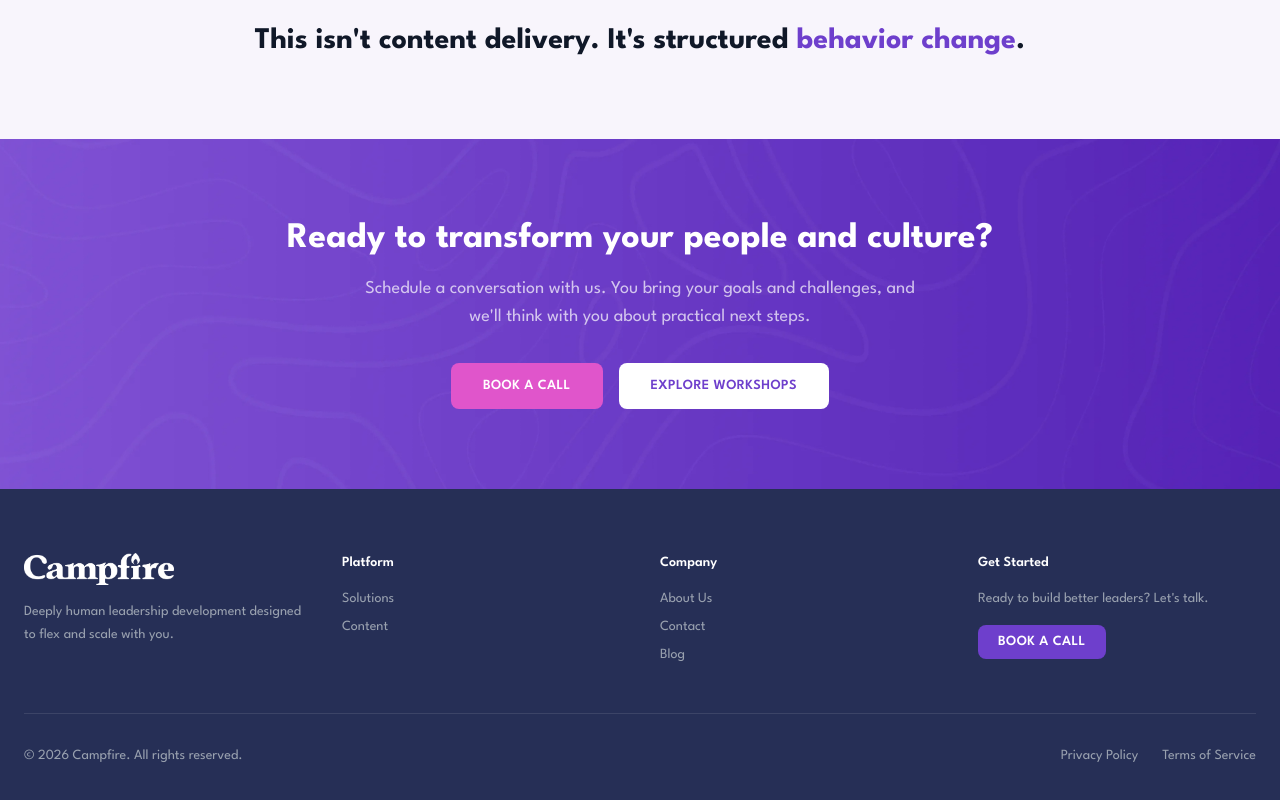
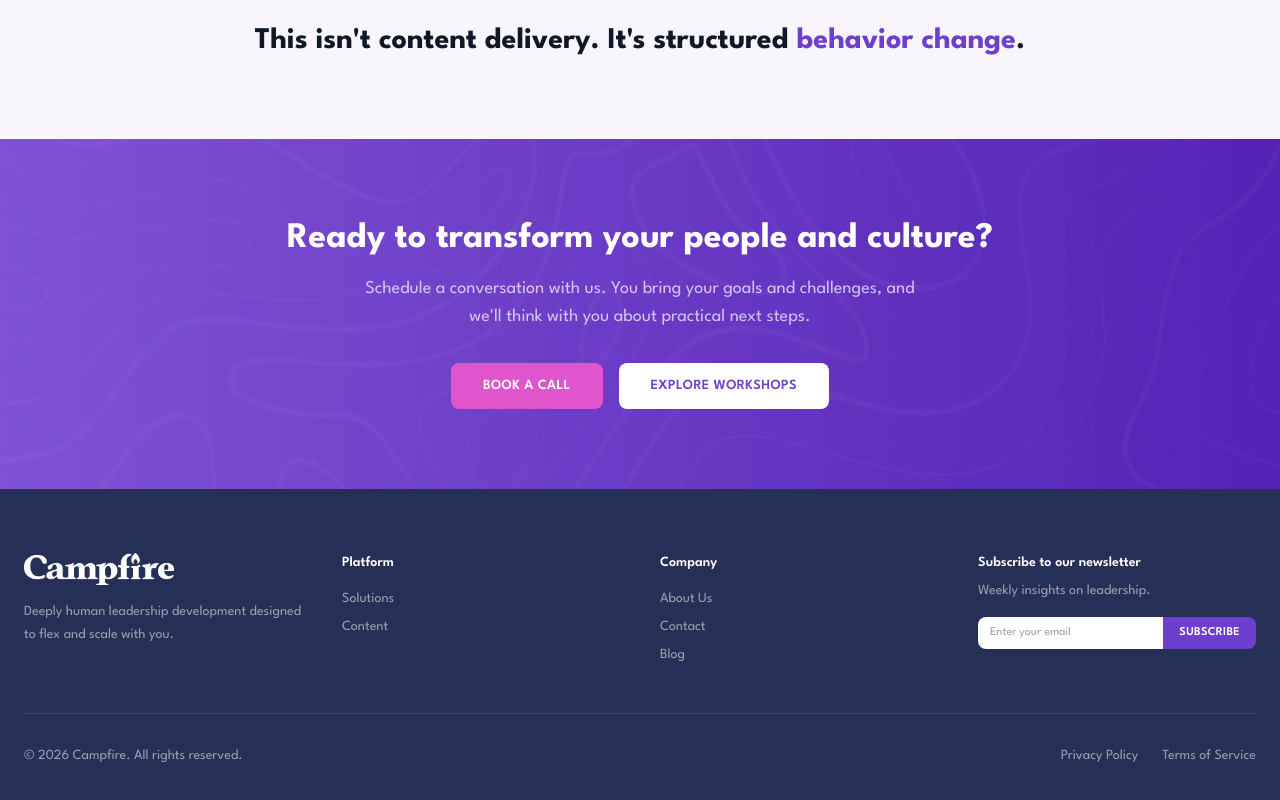
Before and after one commit to stevearntz/campfire-website, a Next.js app: page / in a window 1280 px wide. Shown: the part 9927-10727 px from the top of the page. Built offline with nearby package versions, Linux system fonts and the light colour scheme; no server answers.

Commit message:
Replace footer Get Started with newsletter subscribe form
Side-by-side email input + subscribe button, wired to Beehiiv API.

Co-Authored-By: Claude Opus 4.6 <noreply@anthropic.com>

```diff
--- a/app/components/Footer.tsx
+++ b/app/components/Footer.tsx
@@ -1,5 +1,6 @@
 import Link from "next/link";
 import Image from "next/image";
+import NewsletterForm from "./NewsletterForm";
 
 export default function Footer() {
   return (
@@ -41,20 +42,9 @@ export default function Footer() {
             </ul>
           </div>
 
-          {/* Connect */}
+          {/* Newsletter */}
           <div>
-            <h4 className="text-white font-semibold text-sm mb-4">Get Started</h4>
-            <p className="text-sm mb-4">
-              Ready to build better leaders? Let&apos;s talk.
-            </p>
-            <a
-              href="https://calendly.com/getcampfire/"
-              target="_blank"
-              rel="noopener noreferrer"
-              className="inline-block px-5 py-2.5 text-sm font-semibold leading-none text-white bg-[#6E3FCC] rounded-lg hover:bg-[#5B34AB] transition-colors uppercase tracking-wide"
-            >
-              Book a Call
-            </a>
+            <NewsletterForm />
           </div>
         </div>
 
--- /dev/null
+++ b/app/components/NewsletterForm.tsx
@@ -0,0 +1,68 @@
+"use client";
+
+import { useState } from "react";
+
+export default function NewsletterForm() {
+  const [email, setEmail] = useState("");
+  const [status, setStatus] = useState<"idle" | "loading" | "success" | "error">("idle");
+  const [message, setMessage] = useState("");
+
+  async function handleSubmit(e: React.FormEvent) {
+    e.preventDefault();
+    setStatus("loading");
+
+    try {
+      const res = await fetch("/api/subscribe", {
+        method: "POST",
+        headers: { "Content-Type": "application/json" },
+        body: JSON.stringify({ email }),
+      });
+      const data = await res.json();
+
+      if (res.ok) {
+        setStatus("success");
+        setMessage("You're subscribed!");
+        setEmail("");
+      } else {
+        setStatus("error");
+        setMessage(data.error || "Something went wrong.");
+      }
+    } catch {
+      setStatus("error");
+      setMessage("Something went wrong. Please try again.");
+    }
+  }
+
+  return (
+    <div>
+      <h4 className="text-white font-semibold text-sm mb-2">
+        Subscribe to our newsletter
+      </h4>
+      <p className="text-sm mb-4">Weekly insights on leadership.</p>
+      {status === "success" ? (
+        <p className="text-sm text-green-400">{message}</p>
+      ) : (
+        <form onSubmit={handleSubmit} className="flex items-stretch gap-0 rounded-lg overflow-hidden">
+          <input
+            type="email"
+            placeholder="Enter your email"
+            value={email}
+            onChange={(e) => setEmail(e.target.value)}
+            required
+            className="flex-1 min-w-0 px-3 py-2 text-xs text-gray-900 bg-white placeholder:text-gray-400 focus:outline-none"
+          />
+          <button
+            type="submit"
+            disabled={status === "loading"}
+            className="shrink-0 px-4 text-xs font-semibold text-white bg-[#6E3FCC] hover:bg-[#5B34AB] transition-colors uppercase tracking-wide disabled:opacity-50"
+          >
+            {status === "loading" ? "..." : "Subscribe"}
+          </button>
+          {status === "error" && (
+            <p className="text-sm text-red-400">{message}</p>
+          )}
+        </form>
+      )}
+    </div>
+  );
+}
```
